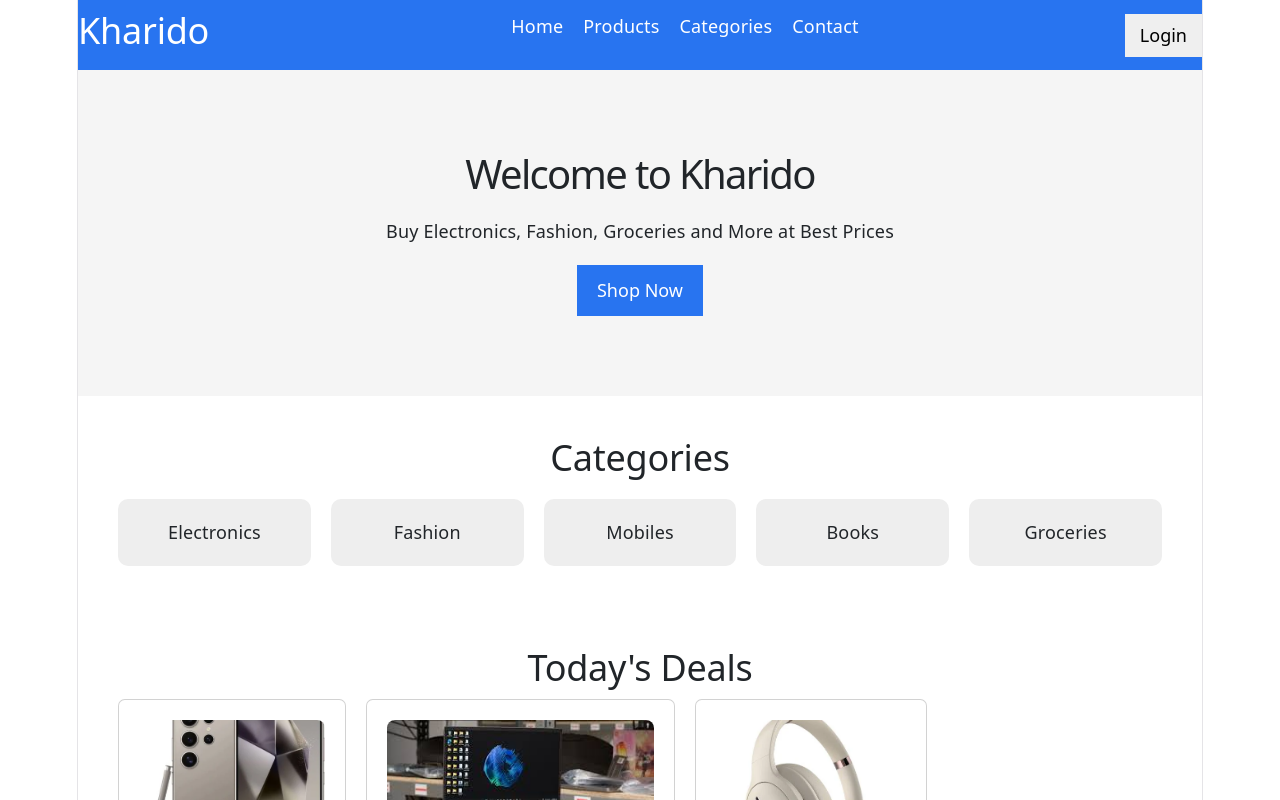
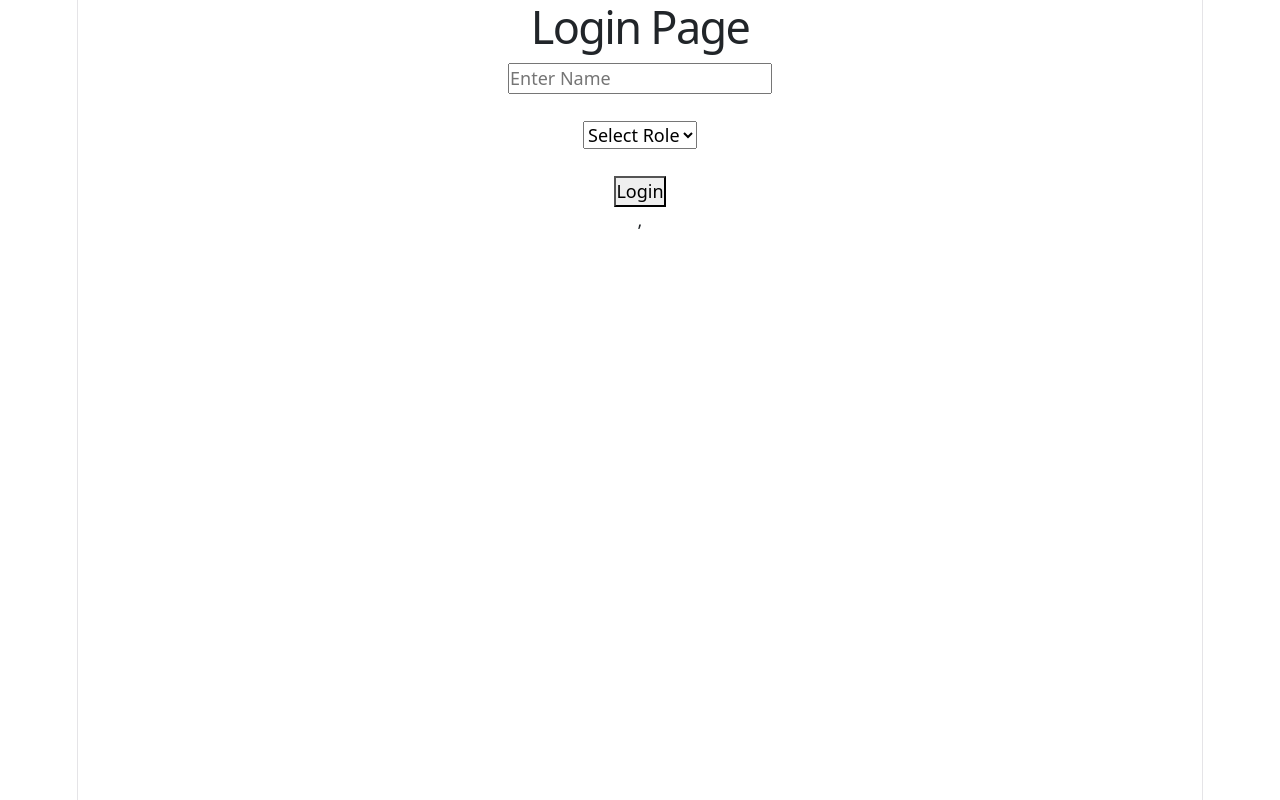
Before and after one commit to Feb26Group13/kharido.com, a React (Vite) app in the folder my-app/: page /login in a window 1280 px wide. Shown: the top 800 px of the page. Built offline with nearby package versions, Linux system fonts and the light colour scheme.

Commit message:
Initial commit of Kharido project

```diff
--- a/my-app/src/App.css
+++ b/my-app/src/App.css
@@ -209,6 +209,16 @@ body {
   list-style: none;
   gap: 20px;
 }
+.navbar a {
+  color: white;
+  text-decoration: none;
+  font-size: 16px;
+  font-weight: 500;
+}
+
+.navbar a:hover {
+  color: yellow;
+}
 
 .navbar button {
   padding: 8px 15px;
--- a/my-app/src/App.jsx
+++ b/my-app/src/App.jsx
@@ -1,8 +1,24 @@
-import './App.css'
-import Home from  './pages/Home'
+import './App.css';
+import { BrowserRouter, Routes, Route } from 'react-router-dom';
+
+import Home from './pages/Home';
+import Login from './pages/Login';
+import AdminDashboard from "./pages/AdminDashboard";
+import VendorDashboard from './pages/VendorDashboard';
+import CustomerDashboard from './pages/CustomerDashboard';
 
 function App() {
-  return <Home />;
+  return (
+    <BrowserRouter>
+      <Routes>
+        <Route path="/" element={<Home />} />
+        <Route path="/login" element={<Login />} />
+         <Route path="/admin" element={<AdminDashboard />} />
+         <Route path="/vendor" element={<VendorDashboard />} />
+         <Route path="/customer" element={<CustomerDashboard />} />
+      </Routes>
+    </BrowserRouter>
+  );
 }
 
 export default App;
--- a/my-app/src/components/Navbar.jsx
+++ b/my-app/src/components/Navbar.jsx
@@ -1,18 +1,41 @@
 import React from "react";
+import { Link } from "react-router-dom";
 
 function Navbar() {
+
+  const userName = localStorage.getItem("userName");
+
+  const handleLogout = () => {
+    localStorage.removeItem("userName");
+    localStorage.removeItem("role");
+
+    window.location.reload();
+  };
+
   return (
     <nav className="navbar">
       <h2>Kharido</h2>
 
       <ul>
-        <li>Home</li>
-        <li>Products</li>
-        <li>Categories</li>
-        <li>Contact</li>
+        <li><Link to="/">Home</Link></li>
+        <li><Link to="/products">Products</Link></li>
+        <li><Link to="/categories">Categories</Link></li>
+        <li><Link to="/contact">Contact</Link></li>
       </ul>
 
-      <button>Login</button>
+      {userName ? (
+        <>
+          <span>Welcome, {userName}</span>
+
+          <button onClick={handleLogout}>
+            Logout
+          </button>
+        </>
+      ) : (
+        <Link to="/login">
+          <button>Login</button>
+        </Link>
+      )}
     </nav>
   );
 }
--- /dev/null
+++ b/my-app/src/pages/AdminDashboard.jsx
@@ -0,0 +1,18 @@
+
+function AdminDashboard() {
+  return (
+    <div>
+      <h1>Admin Dashboard</h1>
+
+      <h3>Welcome to Kharido Admin Panel</h3>
+
+      <ul>
+        <li>Manage Users</li>
+        <li>Manage Products</li>
+        <li>Manage Orders</li>
+      </ul>
+    </div>
+  );
+}
+
+export default AdminDashboard;
--- /dev/null
+++ b/my-app/src/pages/CustomerDashboard.jsx
@@ -0,0 +1,14 @@
+function CustomerDashboard() {
+  return (
+    <div>
+      <h1>Customer Dashboard</h1>
+      <ul>
+        <li>Browse Products</li>
+        <li>Cart</li>
+        <li>My Orders</li>
+      </ul>
+    </div>
+  );
+}
+
+export default CustomerDashboard;
--- /dev/null
+++ b/my-app/src/pages/Login.jsx
@@ -0,0 +1,51 @@
+import { useState } from "react";
+import { useNavigate } from "react-router-dom";
+
+function Login() {
+  const [name, setName] = useState("");
+  const [role, setRole] = useState("");
+  const navigate = useNavigate();
+
+  const handleLogin = () => {
+    localStorage.setItem("userName", name);
+    localStorage.setItem("role", role);
+
+    if (role === "customer") {
+      navigate("/");
+    } else if (role === "admin") {
+      navigate("/admin");
+    } else if (role === "vendor") {
+      navigate("/vendor");
+    }
+  };
+
+  return (
+    <div>
+      <h1>Login Page</h1>
+
+      <input
+        type="text"
+        placeholder="Enter Name"
+        value={name}
+        onChange={(e) => setName(e.target.value)}
+      />
+
+      <br /><br />
+
+      <select value={role} onChange={(e) => setRole(e.target.value)}>
+        <option value="">Select Role</option>
+        <option value="customer">Customer</option>
+        <option value="admin">Admin</option>
+        <option value="vendor">Vendor</option>
+      </select>
+
+      <br /><br />
+
+      <button onClick={handleLogin}>
+        Login
+      </button>
+    </div>
+  );
+}
+
+export default Login;
--- /dev/null
+++ b/my-app/src/pages/VendorDashboard.jsx
@@ -0,0 +1,14 @@
+function VendorDashboard() {
+  return (
+    <div>
+      <h1>Vendor Dashboard</h1>
+      <ul>
+        <li>Add Product</li>
+        <li>My Products</li>
+        <li>Orders</li>
+      </ul>
+    </div>
+  );
+}
+
+export default VendorDashboard;
```
Also changed, not shown: my-app/src/pages/Register.jsx (added).
